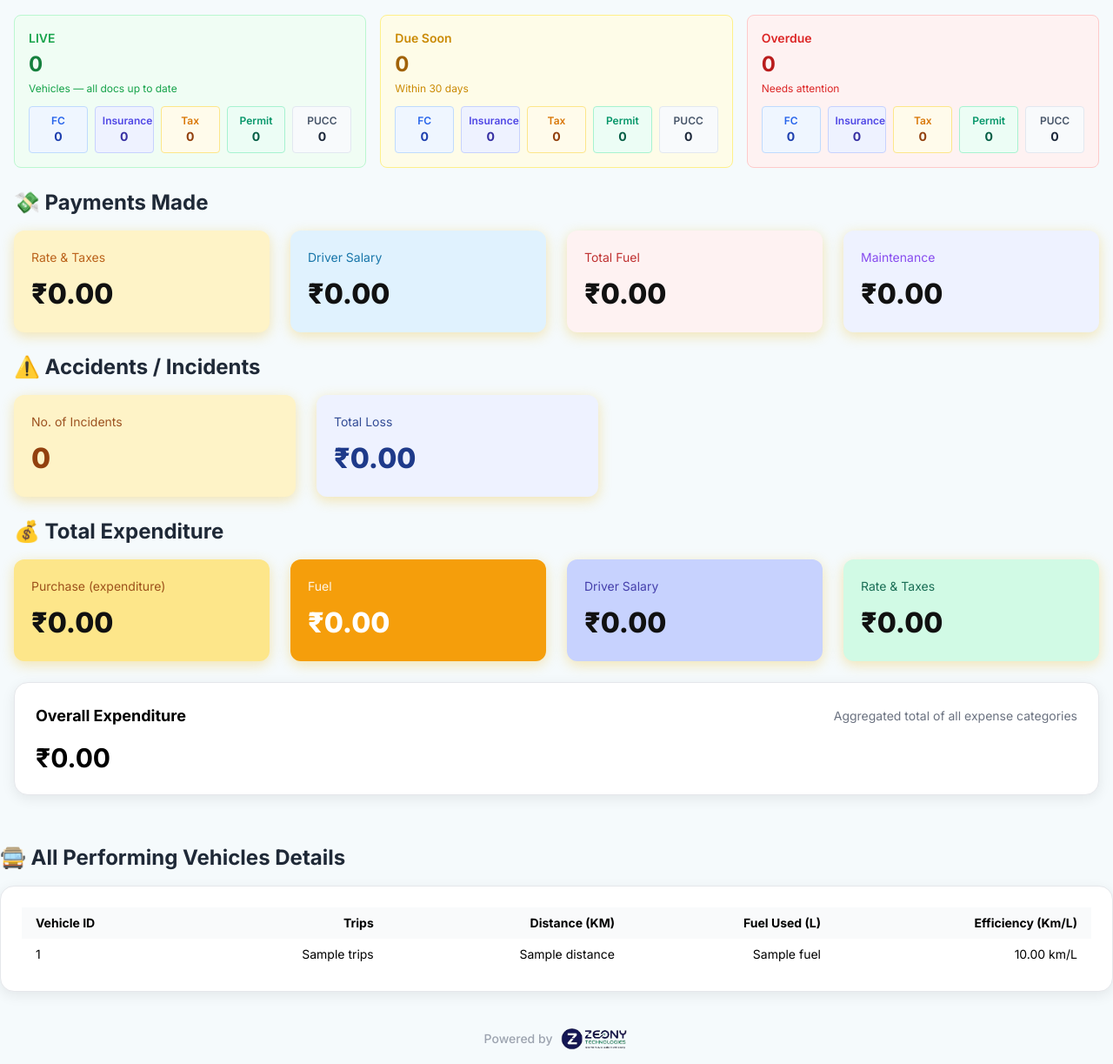
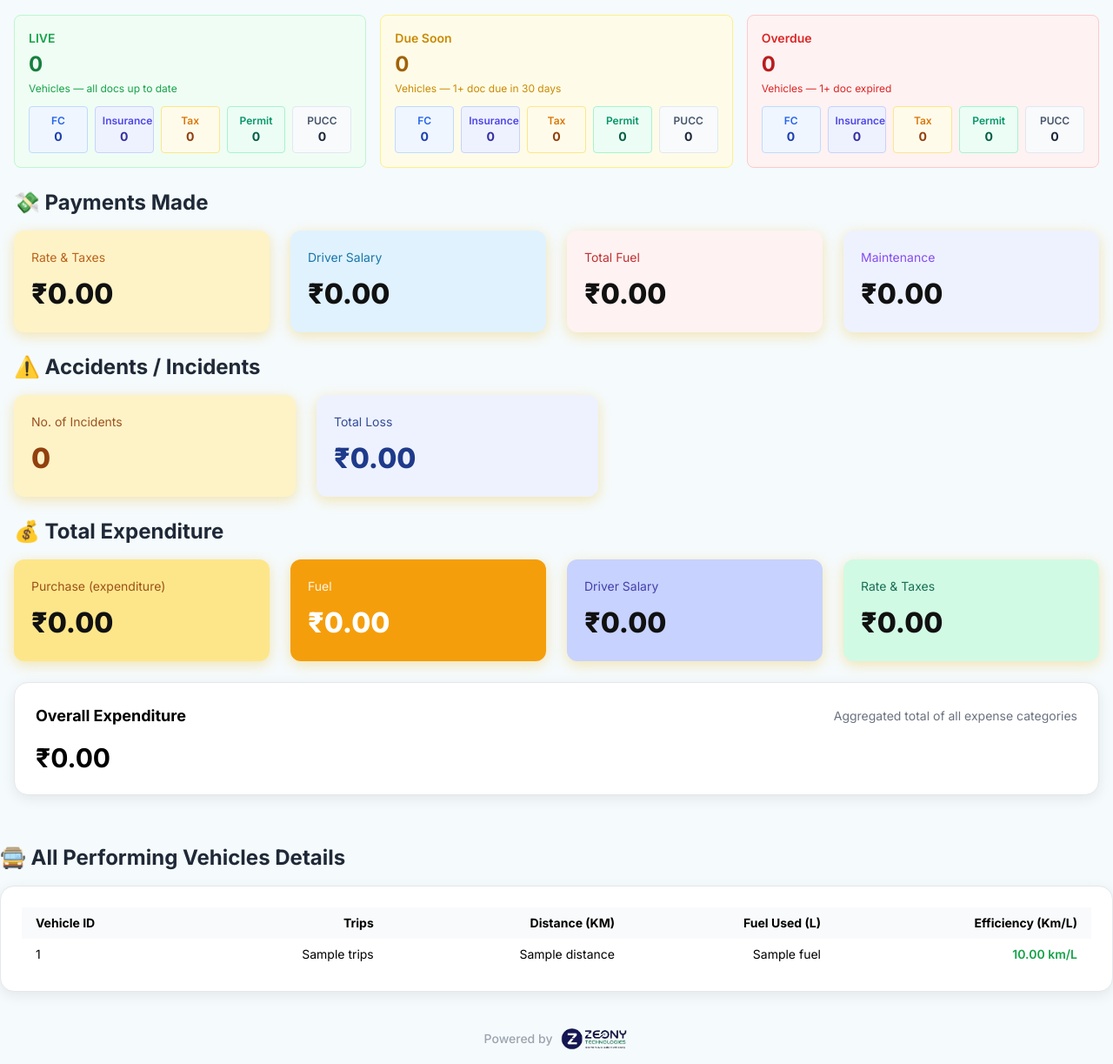
Before and after one commit to pmcdrivelogs/drivelogs, a Flask app: template templates/admin_analytics_dashboard.html in a window 1280 px wide. Shown: the part 2054-3277 px from the top of the page at 87% size. Run offline with Flask 3, Linux system fonts and the light colour scheme; the template is opened without the code that fills it: most values are stand-ins (such as "Sample title", 1, 10 or a date in 2020); some libraries are stand-ins or nearby versions.

Commit message:
Enhance vehicle due and overdue information display as per vehicles
Updated the admin analytics dashboard to provide more specific information about vehicles due soon and overdue, including counts and details. Adjusted JavaScript functions to handle the new data structure and improve clarity.

```diff
--- a/templates/admin_analytics_dashboard.html
+++ b/templates/admin_analytics_dashboard.html
@@ -448,7 +448,7 @@
           <div onclick="showStatutoryList('due_soon')" role="button" tabindex="0" class="p-4 bg-yellow-50 border border-yellow-200 rounded-lg cursor-pointer">
             <div class="text-yellow-600 font-semibold text-sm mb-1">Due Soon</div>
             <div class="text-2xl font-bold text-yellow-700" id="dueSoonCount">{{ due_soon_count|default(0) }}</div>
-            <div class="text-xs text-yellow-600 mt-1">Within 30 days</div>
+<div class="text-xs text-yellow-600 mt-1">Vehicles — 1+ doc due in 30 days</div>
 
             <div class="grid grid-cols-5 gap-2 mt-3">
               <div class="p-2 bg-blue-50 border border-blue-200 rounded text-center cursor-pointer">
@@ -476,7 +476,7 @@
           <div onclick="showStatutoryList('overdue')" role="button" tabindex="0" class="p-4 bg-red-50 border border-red-200 rounded-lg cursor-pointer">
             <div class="text-red-600 font-semibold text-sm mb-1">Overdue</div>
             <div class="text-2xl font-bold text-red-700" id="overdueCount">{{ overdue_count|default(0) }}</div>
-            <div class="text-xs text-red-600 mt-1">Needs attention</div>
+<div class="text-xs text-red-600 mt-1">Vehicles — 1+ doc expired</div>
 
             <div class="grid grid-cols-5 gap-2 mt-3">
               <div class="p-2 bg-blue-50 border border-blue-200 rounded text-center cursor-pointer">
@@ -600,7 +600,7 @@
                 <td class="px-4 py-2 text-right">{{ v.trips|default(0) }}</td>
                 <td class="px-4 py-2 text-right">{{ v.distance|default(0) }}</td>
                 <td class="px-4 py-2 text-right">{{ v.fuel|default(0) }}</td>
-                <td class="px-4 py-2 text-right">
+                <td class="px-4 py-2 text-right" style="color:#16a34a;font-weight:600;">
                   {% if v.efficiency is not none %}
                     {{ '%.2f'|format(v.efficiency) }} km/L
                   {% else %}
@@ -868,10 +868,8 @@
       if (document.getElementById('paymentFuel')) document.getElementById('paymentFuel').textContent = '₹' + ((data.payments && data.payments.fuel) || (data.total_expenditure || 0)).toFixed(2);
       if (document.getElementById('paymentMaintenance')) document.getElementById('paymentMaintenance').textContent = '₹' + ((data.payments && data.payments.maintenance) || (data.maintenance_expenditure || 0)).toFixed(2);
 
-      // Statutory counts
-      if (document.getElementById('compliantCount')) document.getElementById('compliantCount').textContent = data.compliant_count || 0;
-      if (document.getElementById('dueSoonCount')) document.getElementById('dueSoonCount').textContent = data.due_soon_count || 0;
-      if (document.getElementById('overdueCount')) document.getElementById('overdueCount').textContent = data.overdue_count || 0;
+      // Statutory counts — vehicle counts are owned by refreshStatutoryCounts(); skip overwriting here
+      // (compliantCount / dueSoonCount / overdueCount are set as vehicle counts, not paper counts)
       if (document.getElementById('fcCount')) document.getElementById('fcCount').textContent = data.fc_count || 0;
       if (document.getElementById('insuranceCount')) document.getElementById('insuranceCount').textContent = data.insurance_count || 0;
       if (document.getElementById('taxCount')) document.getElementById('taxCount').textContent = data.tax_count || 0;
@@ -1555,7 +1553,10 @@
     if (modal) modal.classList.remove('hidden');
 
     try {
-      const res = await fetch('/api/statutory-records?status=' + encodeURIComponent(status));
+      // For due_soon/overdue show vehicle-wise grouping (one row per vehicle),
+      // otherwise keep the existing paper-wise listing.
+      const fetchAllForVehicles = (status === 'due_soon' || status === 'overdue');
+      const res = await fetch('/api/statutory-records?status=' + (fetchAllForVehicles ? 'all' : encodeURIComponent(status)) );
       if (!res.ok) {
         tbody.innerHTML = '<tr><td colspan="7" class="p-4 text-center text-red-600">Failed to fetch records</td></tr>';
         return;
@@ -1567,6 +1568,116 @@
         return;
       }
 
+      const thead = document.querySelector('#statModal table thead');
+      const vehicleHead = '<tr><th class="px-4 py-2 text-left">Vehicle ID</th><th class="px-4 py-2 text-right">Papers</th><th class="px-4 py-2 text-left">Earliest Due</th><th class="px-4 py-2 text-left">Details</th></tr>';
+      const paperHead = '<tr>\n                  <th class="px-4 py-2 text-left text-sm font-semibold">Entry No</th>\n                  <th class="px-4 py-2 text-left text-sm font-semibold">Invoice No</th>\n                  <th class="px-4 py-2 text-left text-sm font-semibold">Statutory Body</th>\n                  <th class="px-4 py-2 text-left text-sm font-semibold">Type</th>\n                  <th class="px-4 py-2 text-left text-sm font-semibold">Due Date</th>\n                  <th class="px-4 py-2 text-left text-sm font-semibold">Amount</th>\n                  <th class="px-4 py-2 text-left text-sm font-semibold">Details</th>\n                </tr>';
+
+      if (fetchAllForVehicles) {
+        if (thead) thead.innerHTML = vehicleHead;
+        // derive status for each record (reuse logic from refreshStatutoryCounts)
+        const today = new Date(); today.setHours(0,0,0,0);
+        const deriveStatus = (r) => {
+          let st = (r.statutory_status || '').toLowerCase();
+          if (st === 'due soon') st = 'due_soon';
+          if (!st || st === 'unknown') {
+            const rawDate = r.due_date || r.validity_date || r.validity || r.valid_to || r.next_due_date || r.invoice_date;
+            if (rawDate) {
+              const d = new Date(String(rawDate).substring(0, 10));
+              if (!isNaN(d)) {
+                const diff = Math.floor((d - today) / 86400000);
+                if (diff < 0) return 'overdue';
+                else if (diff <= 30) return 'due_soon';
+                else return 'compliant';
+              }
+            }
+          }
+          return st || '';
+        };
+
+        // filter relevant records and group by vehicle
+        const filtered = rows.filter(r => deriveStatus(r) === status);
+        if (filtered.length === 0) {
+          tbody.innerHTML = '<tr><td colspan="7" class="p-4 text-center">No records found</td></tr>';
+          return;
+        }
+
+        const groups = {};
+        filtered.forEach(r => {
+          const vid = r.vehicle_id || r.vehicle || r.reg_no || r.registration_number || r.registration_no || r.vehicle_no || 'UNKNOWN';
+          if (!groups[vid]) groups[vid] = [];
+          groups[vid].push(r);
+        });
+
+        // convert to sortable entries with earliest due date
+        const groupEntries = Object.keys(groups).map(vid => {
+          const list = groups[vid];
+          const parsedDates = list.map(r => {
+            const d = r.due_date || r.validity_date || r.valid_to || r.next_due_date || r.invoice_date;
+            const dt = d ? new Date(String(d).substring(0,10)) : null;
+            return (dt && !isNaN(dt)) ? dt : null;
+          }).filter(Boolean);
+          const earliestDt = parsedDates.length ? parsedDates.sort((a,b)=>a-b)[0] : null;
+          return { vid, list, earliestDt };
+        });
+
+        // sort by earliest due (nulls last), then by number of papers desc
+        groupEntries.sort((a,b) => {
+          if (a.earliestDt && b.earliestDt) return a.earliestDt - b.earliestDt;
+          if (a.earliestDt) return -1;
+          if (b.earliestDt) return 1;
+          return b.list.length - a.list.length;
+        });
+
+        tbody.innerHTML = '';
+        groupEntries.forEach(entry => {
+          const vid = entry.vid;
+          const list = entry.list;
+          const tr = document.createElement('tr');
+          tr.className = 'border-t hover:bg-gray-50';
+          const addTd = (txt, alignRight) => {
+            const td = document.createElement('td');
+            td.className = 'px-4 py-3' + (alignRight ? ' text-right' : '');
+            td.textContent = txt == null ? '' : txt;
+            return td;
+          };
+
+          tr.appendChild(addTd(vid));
+          tr.appendChild(addTd(list.length, true));
+
+          const earliest = entry.earliestDt ? entry.earliestDt.toISOString().split('T')[0] : '';
+          tr.appendChild(addTd(earliest));
+
+          // Details cell: expandable list of papers for this vehicle
+          const detailsTd = document.createElement('td');
+          detailsTd.className = 'px-4 py-3';
+          const details = document.createElement('details');
+          const summary = document.createElement('summary');
+          summary.textContent = 'Show papers (' + list.length + ')';
+          summary.className = 'cursor-pointer text-sm text-blue-600';
+          const detailDiv = document.createElement('div');
+          detailDiv.className = 'p-3 bg-white rounded-md border border-gray-100 shadow-sm text-sm space-y-2';
+
+          list.forEach(r => {
+            const row = document.createElement('div');
+            row.className = 'border-b pb-2 mb-2';
+            const t1 = document.createElement('div'); t1.className = 'font-semibold'; t1.textContent = (r.type_of_transaction || r.type || r.description || 'Document');
+            const t2 = document.createElement('div'); t2.className = 'text-xs text-gray-700';
+            t2.textContent = 'Due: ' + (r.due_date || r.validity_date || r.valid_to || r.next_due_date || r.invoice_date || 'N/A') + ' — Entry: ' + (r.entry_no || '') + ' — Amt: ' + (r.total_amount || '');
+            row.appendChild(t1); row.appendChild(t2);
+            detailDiv.appendChild(row);
+          });
+
+            details.appendChild(summary);
+            details.appendChild(detailDiv);
+            detailsTd.appendChild(details);
+            tr.appendChild(detailsTd);
+
+            tbody.appendChild(tr);
+          });
+      } else {
+          // restore paper-wise table header
+          if (thead) thead.innerHTML = paperHead;
+          // keep original paper-wise rendering for other statuses
           tbody.innerHTML = '';
         rows.forEach(r => {
           const tr = document.createElement('tr');
@@ -1592,7 +1703,6 @@
           const summary = document.createElement('summary');
           summary.textContent = 'Show details';
           summary.className = 'cursor-pointer text-sm text-blue-600';
-        // Build a structured details view (label: value pairs)
           const detailDiv = document.createElement('div');
           detailDiv.className = 'p-3 bg-white rounded-md border border-gray-100 shadow-sm text-sm space-y-2';
 
@@ -1620,19 +1730,7 @@
           detailDiv.appendChild(addRow('Rate', r.rate || r.total_amount || ''));
           detailDiv.appendChild(addRow('Taxable Amount', r.taxable_amount || ''));
 
-        // GST breakdown, if present
-        const gstContainer = document.createElement('div');
-        gstContainer.className = 'mt-2 grid grid-cols-1 md:grid-cols-3 gap-2';
-        gstContainer.appendChild(addRow('SGST % / Amt', (r.sgst_percent || '') + ' / ' + (r.sgst_amount || '')));
-        gstContainer.appendChild(addRow('CGST % / Amt', (r.cgst_percent || '') + ' / ' + (r.cgst_amount || '')));
-        gstContainer.appendChild(addRow('IGST % / Amt', (r.igst_percent || '') + ' / ' + (r.igst_amount || '')));
-        detailDiv.appendChild(gstContainer);
-
-        detailDiv.appendChild(addRow('Entered By', r.entered_by || ''));
-        detailDiv.appendChild(addRow('Approved By', r.approved_by || ''));
-        detailDiv.appendChild(addRow('Created At', r.created_at || ''));
-
-        // Add a small collapsible raw JSON view toggle for debugging
+          // Add raw JSON toggle
           const rawToggle = document.createElement('details');
           rawToggle.className = 'mt-2';
           const rawSummary = document.createElement('summary');
@@ -1653,6 +1751,7 @@
 
           tbody.appendChild(tr);
         });
+      }
     } catch (err) {
       tbody.innerHTML = '<tr><td colspan="7" class="p-4 text-center text-red-600">Error: ' + (err && err.message ? err.message : String(err)) + '</td></tr>';
     }
@@ -1775,7 +1874,6 @@
       const data = await res.json();
       const records = data.records || [];
 
-      let due_soon = 0, overdue = 0;
       const perTypeLive    = { 'fc': 0, 'insurance': 0, 'tax': 0, 'permit': 0, 'pucc': 0 };
       const perTypeDue     = { 'fc': 0, 'insurance': 0, 'tax': 0, 'permit': 0, 'pucc': 0 };
       const perTypeOverdue = { 'fc': 0, 'insurance': 0, 'tax': 0, 'permit': 0, 'pucc': 0 };
@@ -1828,9 +1926,6 @@
           else if (!vehicleStatus[vid]) vehicleStatus[vid] = st;
         }
 
-        if (st === 'due_soon') due_soon += 1;
-        else if (st === 'overdue') overdue += 1;
-
         const raw = r.type_of_transaction || r.type || r.description || '';
         const t = normType(raw);
         if (t) {
@@ -1846,13 +1941,15 @@
         }
       });
 
-      // LIVE vehicle count = vehicles whose worst-status across ALL docs is compliant
-      const liveVehicleCount = Object.values(vehicleStatus).filter(s => s === 'compliant').length;
+      // Count vehicles by worst status
+      const liveVehicleCount    = Object.values(vehicleStatus).filter(s => s === 'compliant').length;
+      const dueSoonVehicleCount = Object.values(vehicleStatus).filter(s => s === 'due_soon').length;
+      const overdueVehicleCount = Object.values(vehicleStatus).filter(s => s === 'overdue').length;
 
       const setIf = (id, v) => { const el = document.getElementById(id); if (el) el.textContent = v; };
-      setIf('compliantCount', liveVehicleCount);  // vehicles with all docs live
-      setIf('dueSoonCount', due_soon);
-      setIf('overdueCount', overdue);
+      setIf('compliantCount', liveVehicleCount);       // vehicles with all docs live
+      setIf('dueSoonCount',   dueSoonVehicleCount);    // vehicles whose worst doc is due soon
+      setIf('overdueCount',   overdueVehicleCount);   // vehicles whose worst doc is overdue
       // Live (up-to-date) per-type
       setIf('fcCount',          perTypeLive.fc);
       setIf('insuranceCount',   perTypeLive.insurance);
```
Lines whose indentation alone changed are shown as unchanged.
